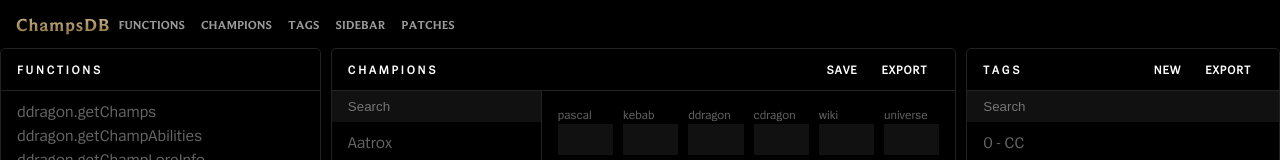
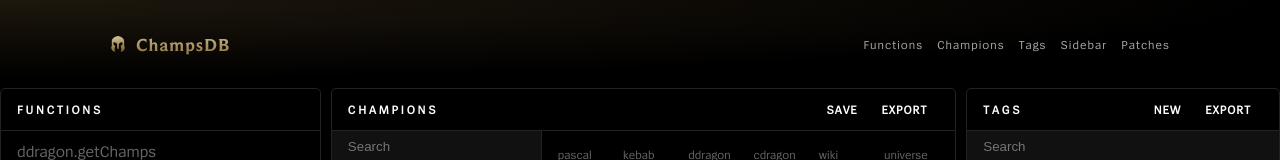
Before and after one commit to bahtyr/champsdb, a plain HTML site: page edit.html in a window 1280 px wide. Shown: the top 160 px of the page. Drawn offline with Linux system fonts and the light colour scheme; no server answers; files whose address does not match are found by name.

Commit message:
edit: add new header

```diff
--- a/css/edit.css
+++ b/css/edit.css
@@ -1,4 +1,4 @@
-
+/*
 // ########     ###     ######  ########
 // ##     ##   ## ##   ##    ## ##
 // ##     ##  ##   ##  ##       ##
@@ -10,6 +10,11 @@
 // BASE
 */
 
+:root {
+	--header-height: 88px;
+  --max-width: 1060px;
+}
+
 ::-webkit-scrollbar-thumb:vertical {
 	background-color: #111;
 	-webkit-border-radius: 0;
@@ -19,18 +24,35 @@
 	font-family: Spiegel-Regular;
 }
 
-#header__edit {
-	height: 48px;
+#header {
+	width: 100%;
+	background-color: #000;
+	background: radial-gradient(100% 90% at 0px 0px, rgb(147 115 65 / 20%), transparent 100%);
+	/*border-bottom: 1px solid #111;*/
+}
+
+#header .wrapper {
 	display: flex;
 	align-items: center;
-	margin-left: 16px;
-	/*border-bottom: 1px solid #222;*/
+	justify-content: center;
+	max-width: var(--max-width);
+	margin: 0 auto;
+	height: 88px;
+	grid-gap: 14px;
 }
 
-#header__edit div {
-	height: 100%;
+#header p {
+	color: #aaa;
+	font-family: Spiegel-Regular;
+	font-size: 12px;
+	letter-spacing: 0.07em;
+	letter-spacing: 1;
+}
+
+#logo {
 	display: flex;
 	align-items: center;
+	grid-gap: 10px;
 }
 
 h2 {
@@ -58,7 +80,7 @@
 
 .sections {
 	position: absolute;
-	top: 48px;
+	top: var(--header-height);
 	bottom: 8px;
 	width: 100%;
 	display: flex;
--- a/edit.html
+++ b/edit.html
@@ -18,14 +18,30 @@
 		<!------------------------------------->
 		<!--          SITE HEADER            -->
 		<!------------------------------------->
-		<div id="header__edit">
+		<!-- HEADER -->
+		<div id="header">
+			<div class="wrapper noselect">
+				<div id="logo" style="flex: unset">
+					<svg id="site-icon__small" width="16" height="16" viewBox="0 0 16 16" fill="none" xmlns="http://www.w3.org/2000/svg"><path d="M14.1502 8.95742V5.11853C14.1502 5.11853 14.3606 1.173 8.04852 0H7.94332C1.63121 1.173 1.84161 5.11853 1.84161 5.11853V8.95742C1.84161 10.9835 1 11.6233 1 11.6233C2.26242 16.3153 5.41848 15.9954 5.41848 15.9954C3.73525 13.756 5.41848 9.81051 5.41848 9.81051C2.99883 9.4906 3.41964 6.93134 3.63005 6.18489C3.63005 6.18489 5.94448 6.07825 7.1017 7.89106V12.3698L8.04852 13.3295L8.89014 12.4764V7.9977C10.1526 6.07825 12.3618 6.18489 12.3618 6.29152C12.5722 7.03797 12.993 9.59724 10.5734 9.81051C10.5734 9.81051 12.2566 13.8627 10.5734 15.9954C10.5734 15.9954 13.7294 16.3153 14.9918 11.6233C15.097 11.6233 14.1502 10.9835 14.1502 8.95742Z" fill="url(#paint0_linear_358_4)"/><defs><linearGradient id="paint0_linear_358_4" x1="15.1111" y1="1.57355e-07" x2="17.2162" y2="15.7181" gradientUnits="userSpaceOnUse"><stop stop-color="#CDBE91"/><stop offset="1" stop-color="#785A28"/></linearGradient></defs></svg>
+					<h1>ChampsDB</h1>
+				</div>
+				<div style="flex: 1"></div>
+				<p>Functions</p>
+				<p>Champions</p>
+				<p>Tags</p>
+				<p>Sidebar</p>
+				<p>Patches</p>
+			</div>
+		</div>
+
+		<!-- <div id="header__edit">
 			<h1 id="site-heading">ChampsDB</h1>
 			<h2 class="edit-heading">Functions</h2>
 			<h2 class="edit-heading">Champions</h2>
 			<h2 class="edit-heading" >Tags</h2>
 			<h2 class="edit-heading">Sidebar</h2>
 			<h2 class="edit-heading">Patches</h2>
-		</div>
+		</div> -->
 
 		<!------------------------------------->
 		<!--           ALL SECTIONS          -->
```
